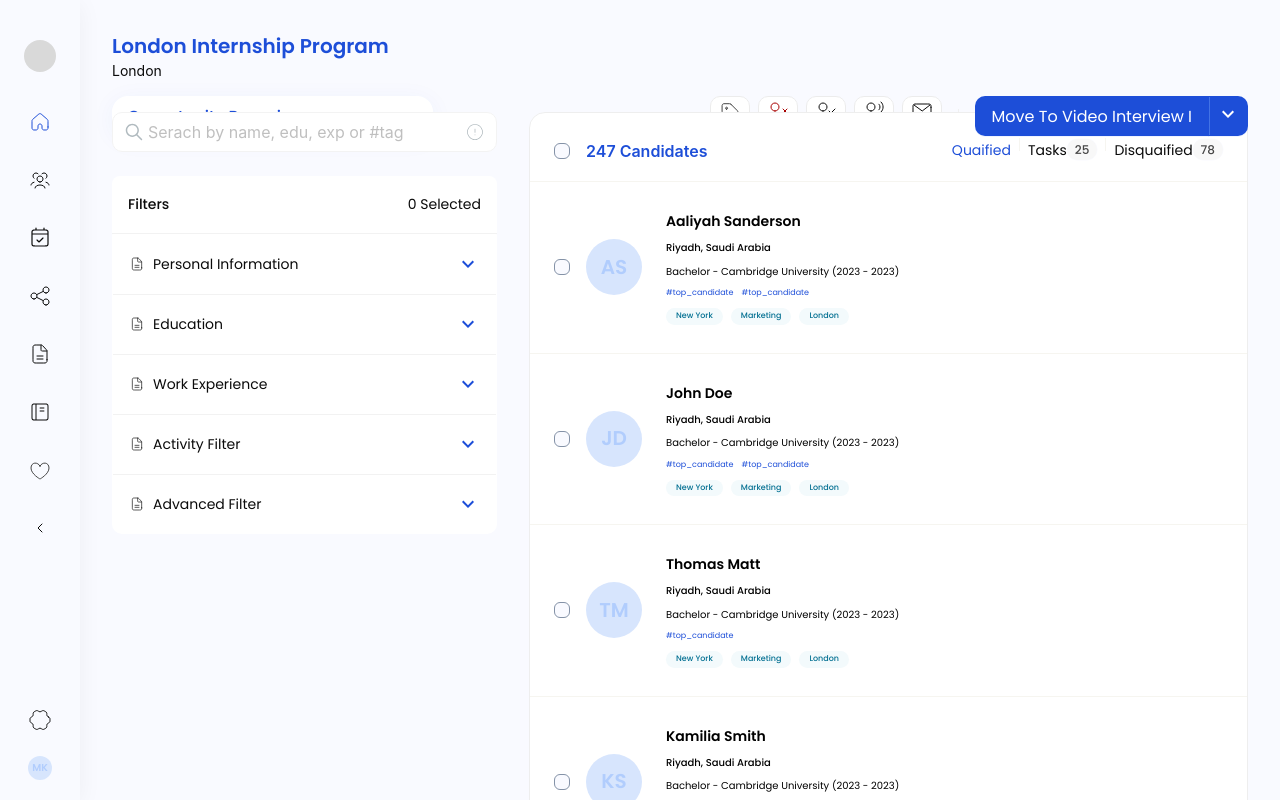
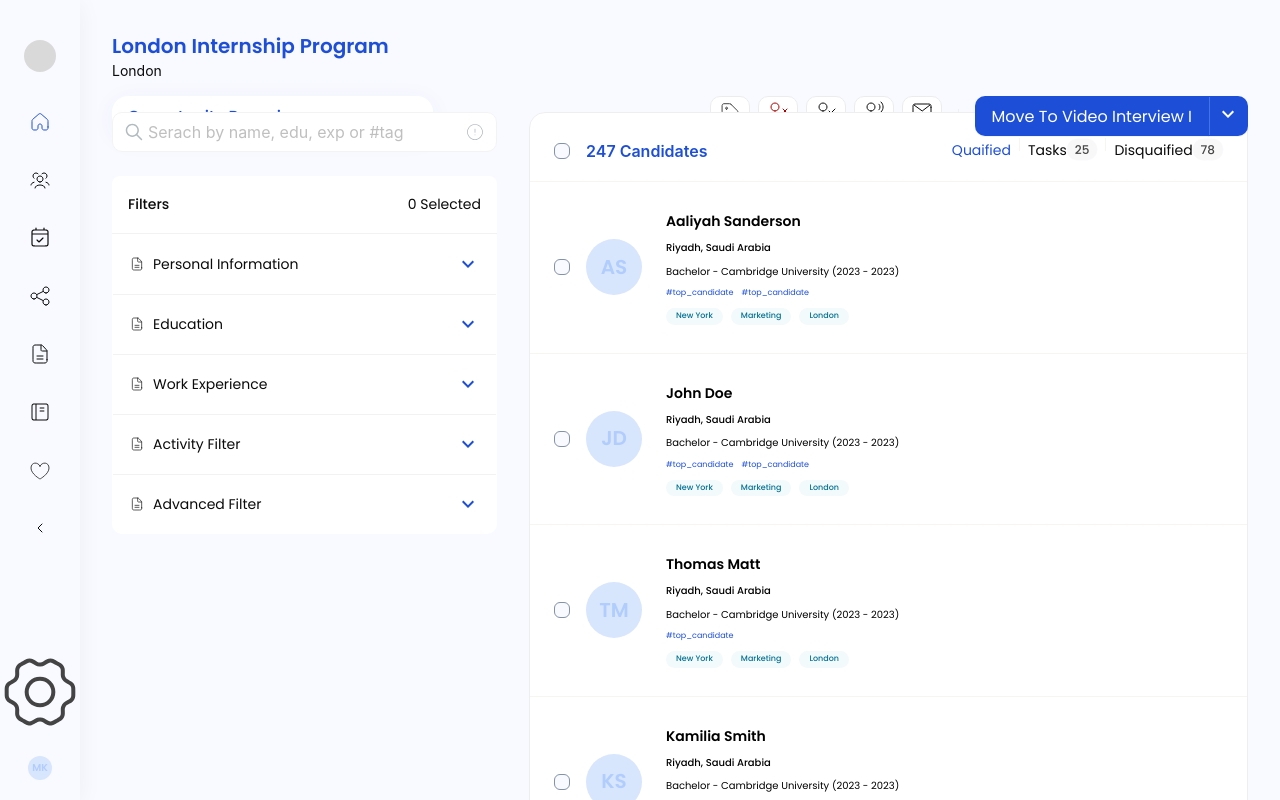
Before and after one commit to mrpeski/gustavo, a React (Create React App) app: page / in a window 1280 px wide. Shown: the top 800 px of the page. Built offline with nearby package versions, Linux system fonts and the light colour scheme.

Commit message:
Fix: Setting svg bug

```diff
--- a/src/components/Sidebar.tsx
+++ b/src/components/Sidebar.tsx
@@ -94,7 +94,7 @@ const Sidebar = () => {
           right: 0
         }}
       >
-        <SettingsIcon />
+        <SettingsIcon fill="#444"/>
         <span className="Avatar">MK</span>
       </section>
     </Sider>
```
Also changed, not shown: src/components/icons/interface-settings.svg.
